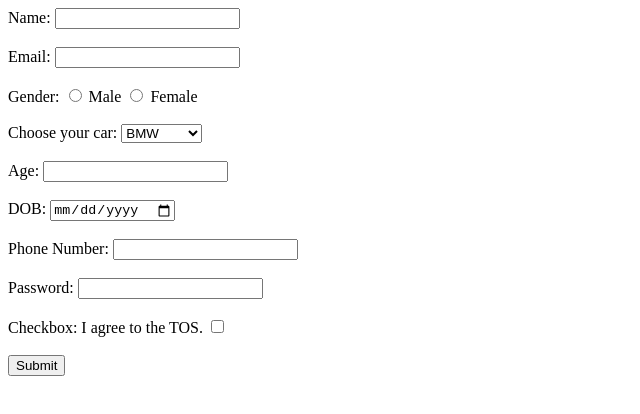
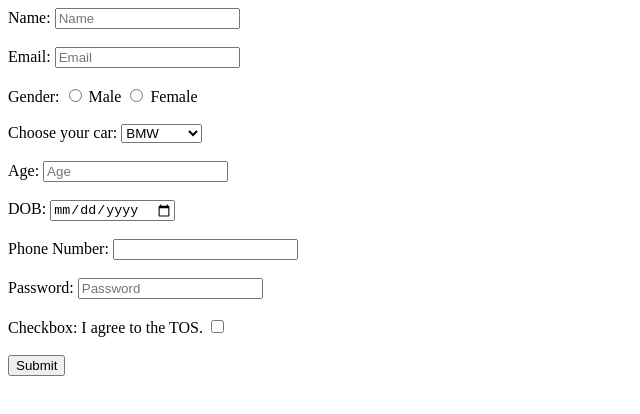
Before and after one commit to acciojob/signup-form-car-ialloyd, a website: page main.html in a window 1280 px wide. Shown: the whole page, without its empty margins (0-640 px from the left). Drawn offline with Linux system fonts and the light colour scheme.

Commit message:
created a submission

```diff
--- a/main.html
+++ b/main.html
@@ -14,10 +14,10 @@
 	<form method="post">
 
 		<label for="#name">Name:</label>
-		<input type="text" id="#name" name="#name" required><br><br>
+		<input type="text" id="#name" name="#name" placeholder="Name" required><br><br>
 
 		<label for="#email">Email:</label>
-		<input type="email" id="#email" name="#email" required><br><br>
+		<input type="email" id="#email" name="#email" placeholder="Email" required><br><br>
 
 		<label for="gender">Gender:</label>
 		<input type="radio" id="#gender_m" name="#gender_m" required>
@@ -27,13 +27,14 @@
 
 		<label for="#cars">Choose your car:</label>
 		<select id="#cars" name="#cars">
+
 			<option value="bmw">BMW</option>
 			<option value="audi">Audi</option>
 		    <option value="mercedez">Mercedez</option>
 		</select><br><br>
 
 		<label for="#age">Age:</label>
-		<input type="number" id="#age" name="#age" required><br><br>
+		<input type="number" id="#age" name="#age" placeholder="Age" required><br><br>
 
 		<label for="#dob">DOB:</label>
 		<input type="date" id="#dob" name="#dob" required><br><br>
@@ -42,7 +43,7 @@
 		<input type="tel" id="#tel" name="#tel"><br><br>
 
 		<label for="#password">Password:</label>
-		<input type="password" id="#password" name="#password" required><br><br>
+		<input type="password" id="#password" name="#password" placeholder="Password" required><br><br>
 
 		<label for="#tos">Checkbox: I agree to the TOS.</label>
 		<input type="checkbox" id="#tos" name="#tos" required><br><br>
```
